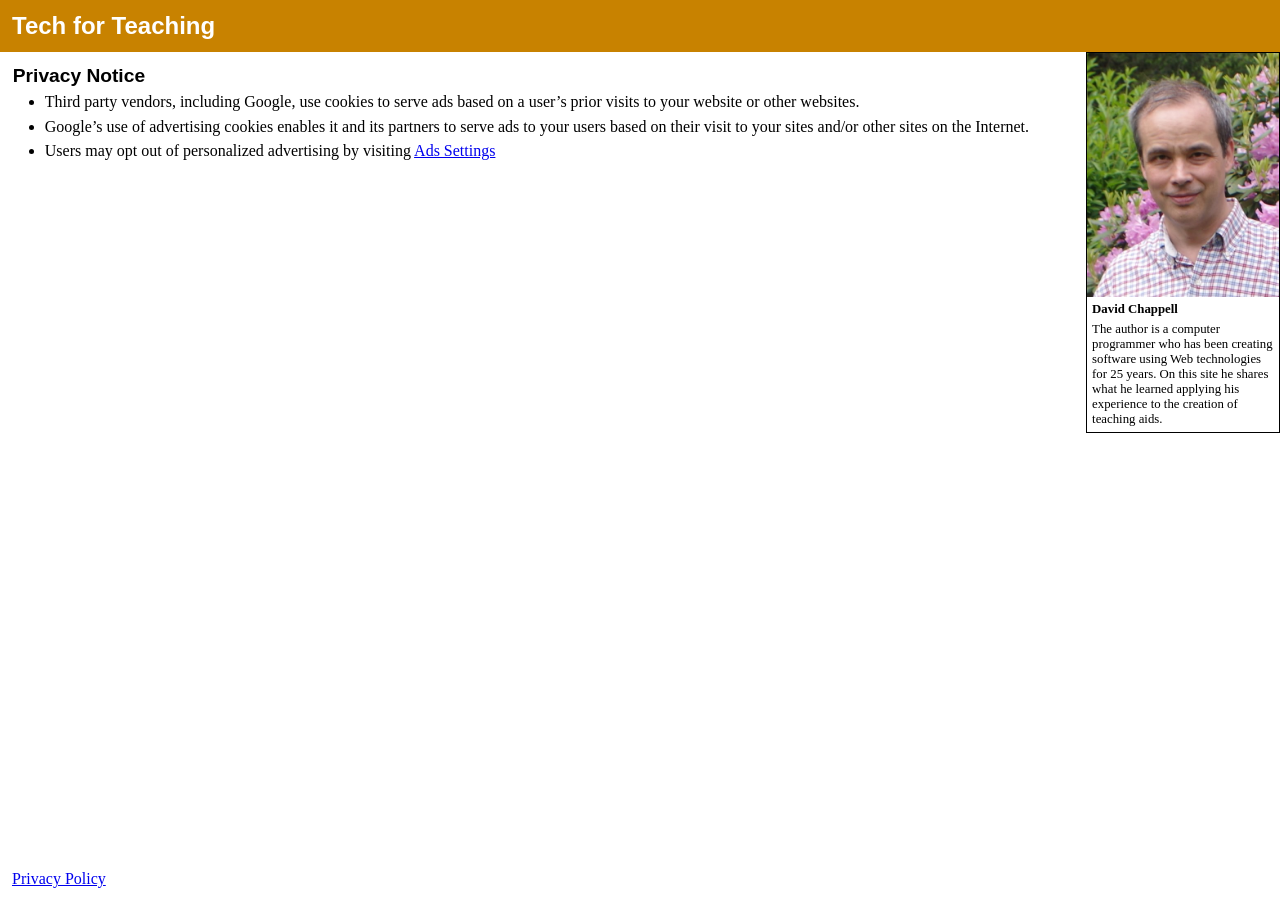
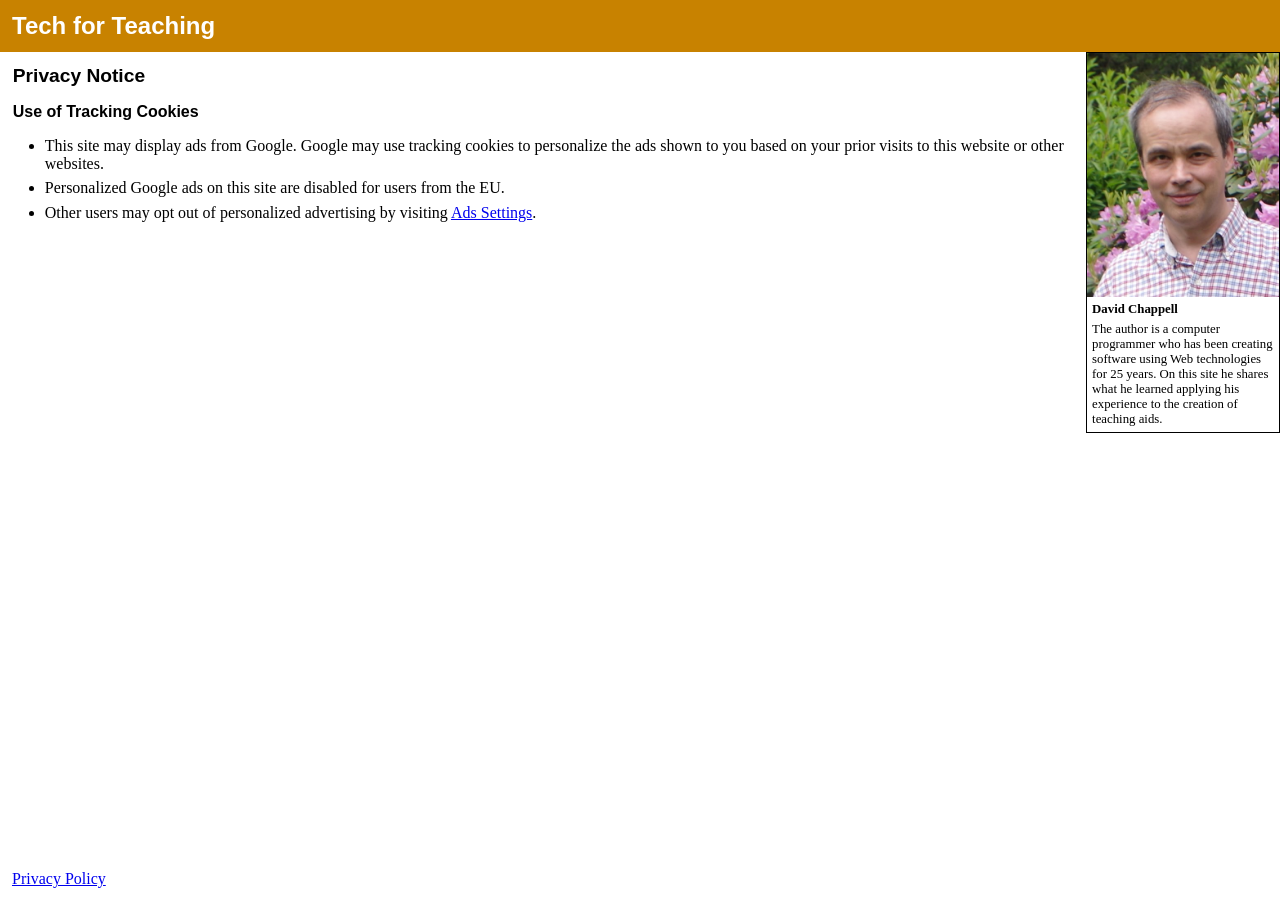
Before and after one commit to david672orford/tech-for-teaching, a Jekyll site: the page built from privacy.md, in a window 1280 px wide. Built offline with Jekyll 4.4.1, drawn with Linux system fonts in a browser that asks for light colours; our own code applies the rules of GitHub Pages for plain Markdown files.

Commit message:
reworded privacy policy

```diff
--- a/assets/css/style.css
+++ b/assets/css/style.css
@@ -15,20 +15,25 @@ HEADER {
 	color: white;
 	background-color: #c88200;
 	}
+
 H1 {
 	font-family: sans-serif;
 	font-size: 150%;
 	color: inherit;
 	background-color: inherit;
 	}
-H2 {
-	font-family: sans-serif;
-	font-size: 120%;
-	}
 H1 A {
 	text-decoration: inherit;
 	color: inherit;
 	}
+H2, H3 {
+	font-family: sans-serif;
+	font-size: 120%;
+	}
+H3 {
+	font-size: 100%;
+	}
+
 UL {
 	padding-left: 2em;
 	}
--- a/privacy.md
+++ b/privacy.md
@@ -1,5 +1,6 @@
 ## Privacy Notice
 
-* Third party vendors, including Google, use cookies to serve ads based on a user's prior visits to your website or other websites.
-* Google's use of advertising cookies enables it and its partners to serve ads to your users based on their visit to your sites and/or other sites on the Internet.
-* Users may opt out of personalized advertising by visiting [Ads Settings](https://www.google.com/settings/ads)
+### Use of Tracking Cookies
+* This site may display ads from Google. Google may use tracking cookies to personalize the ads shown to you based on your prior visits to this website or other websites.
+* Personalized Google ads on this site are disabled for users from the EU.
+* Other users may opt out of personalized advertising by visiting [Ads Settings](https://www.google.com/settings/ads).
```
